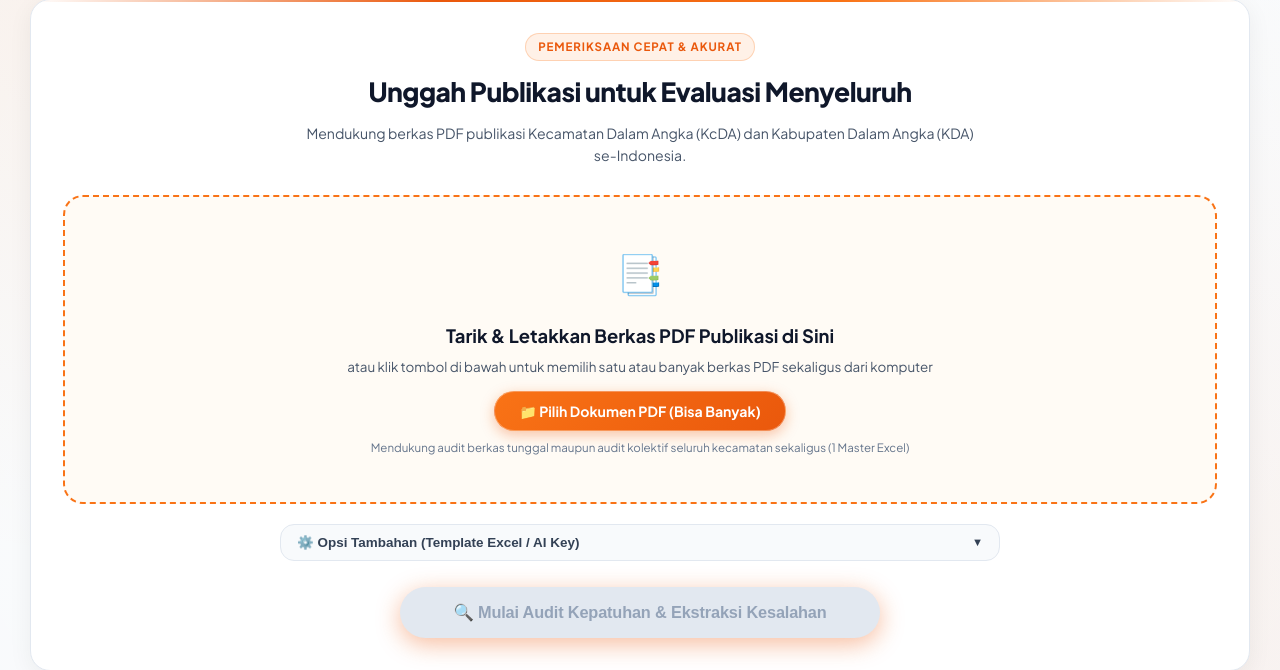
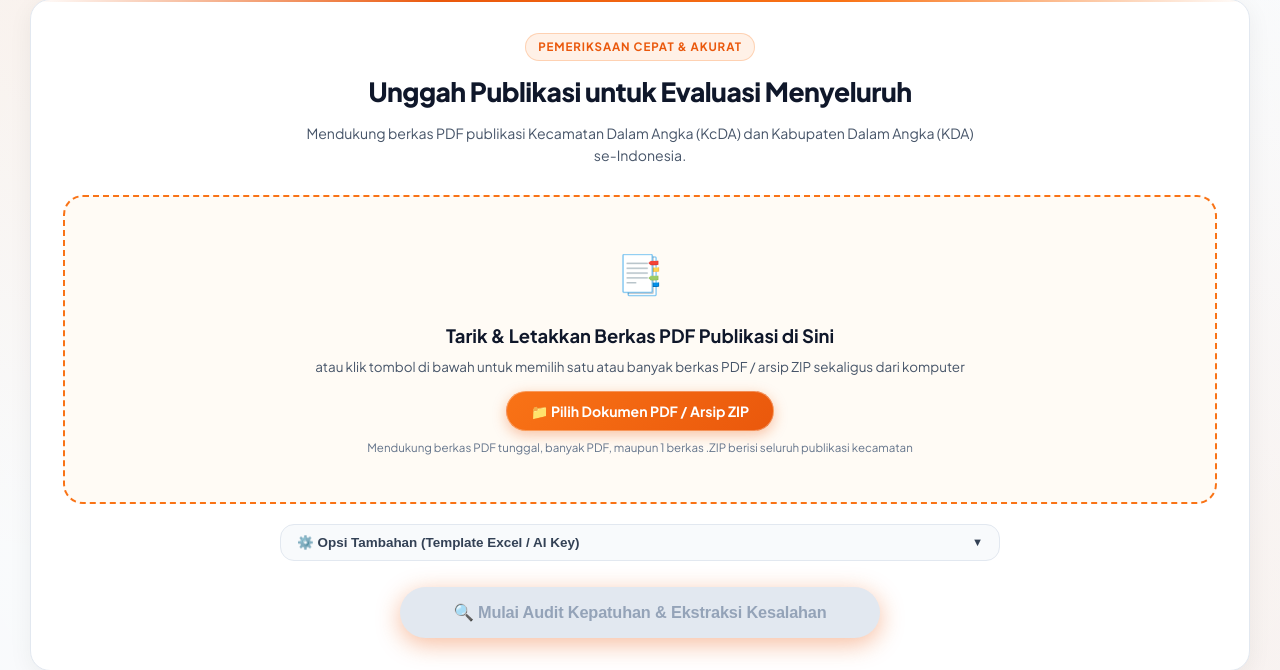
Before and after one commit to AndiFaturrahman/evaluasi-kcda-bps, a FastAPI app: page / in a window 1280 px wide. Shown: the part 188-858 px from the top of the page. Run offline with FastAPI, Linux system fonts and the light colour scheme; data that the repository does not hold is empty.

Commit message:
feat: tambahkan render.yaml dan dukungan ekstraksi arsip ZIP otomatis

```diff
--- a/web_app/main.py
+++ b/web_app/main.py
@@ -317,14 +317,33 @@ async def analyze_batch_upload(
     total_clean_districts = 0
     total_mismatch_districts = 0
 
+    import zipfile
+    pdf_paths_to_process = []
     for file_obj in pdf_files:
-        if not file_obj.filename.lower().endswith(".pdf"):
-            continue
+        fname = file_obj.filename.lower()
+        if fname.endswith(".zip"):
+            zip_saved_path = os.path.join(UPLOAD_DIR, f"zip_{task_id}_{file_obj.filename}")
+            with open(zip_saved_path, "wb") as f:
+                shutil.copyfileobj(file_obj.file, f)
+            try:
+                with zipfile.ZipFile(zip_saved_path, 'r') as zf:
+                    for member in zf.namelist():
+                        if member.lower().endswith(".pdf") and not member.startswith("__MACOSX") and not os.path.basename(member).startswith("."):
+                            extracted_name = f"batch_{task_id}_{os.path.basename(member)}"
+                            extracted_path = os.path.join(UPLOAD_DIR, extracted_name)
+                            with open(extracted_path, "wb") as out_f, zf.open(member) as in_f:
+                                shutil.copyfileobj(in_f, out_f)
+                            pdf_paths_to_process.append(extracted_path)
+            except Exception as e:
+                print(f"[ZIP Upload] Error extracting zip {file_obj.filename}: {e}")
+        elif fname.endswith(".pdf"):
+            saved_name = f"batch_{task_id}_{file_obj.filename}"
+            saved_path = os.path.join(UPLOAD_DIR, saved_name)
+            with open(saved_path, "wb") as f:
+                shutil.copyfileobj(file_obj.file, f)
+            pdf_paths_to_process.append(saved_path)
 
-        saved_name = f"batch_{task_id}_{file_obj.filename}"
-        saved_path = os.path.join(UPLOAD_DIR, saved_name)
-        with open(saved_path, "wb") as f:
-            shutil.copyfileobj(file_obj.file, f)
+    for saved_path in pdf_paths_to_process:
 
         meta = extract_pdf_metadata(saved_path)
         defects = analyze_defects(meta, custom_api_key=custom_api_key)
--- a/web_app/static/js/app.js
+++ b/web_app/static/js/app.js
@@ -249,9 +249,9 @@ document.addEventListener('DOMContentLoaded', () => {
 
     function handlePdfsSelected(fileList, isAppend = false) {
         if (!fileList || fileList.length === 0) return;
-        const validFiles = Array.from(fileList).filter(f => f.name && f.name.toLowerCase().endsWith('.pdf'));
+        const validFiles = Array.from(fileList).filter(f => f.name && (f.name.toLowerCase().endsWith('.pdf') || f.name.toLowerCase().endsWith('.zip')));
         if (validFiles.length === 0) {
-            showToast('Format berkas harus PDF publikasi BPS (.pdf)!', 'warning', 4000);
+            showToast('Format berkas harus PDF publikasi BPS (.pdf) atau arsip (.zip)!', 'warning', 4000);
             return;
         }
 
@@ -271,7 +271,12 @@ document.addEventListener('DOMContentLoaded', () => {
             showToast(`✓ Ditambahkan ${addedCount} berkas PDF baru ke antrean!`, 'success', 3000);
         } else {
             selectedPdfFiles = validFiles;
-            showToast(`✓ ${validFiles.length} berkas PDF dipilih. Klik "Mulai Audit" sekarang!`, 'success', 3500);
+            const hasZip = validFiles.some(f => f.name.toLowerCase().endsWith('.zip'));
+            if (hasZip) {
+                showToast(`✓ Arsip ZIP dipilih. Sistem akan mengekstrak seluruh PDF di dalamnya!`, 'success', 3500);
+            } else {
+                showToast(`✓ ${validFiles.length} berkas PDF dipilih. Klik "Mulai Audit" sekarang!`, 'success', 3500);
+            }
         }
 
         selectedPdfFile = selectedPdfFiles[0] || null;
@@ -448,7 +453,8 @@ document.addEventListener('DOMContentLoaded', () => {
                 return;
             }
 
-            if (selectedPdfFiles.length > 1) {
+            const isZipUpload = selectedPdfFiles.some(f => f.name.toLowerCase().endsWith('.zip'));
+            if (selectedPdfFiles.length > 1 || isZipUpload) {
                 // Batch Upload Mode
                 const totalBytes = selectedPdfFiles.reduce((sum, f) => sum + f.size, 0);
                 const totalMB = (totalBytes / (1024 * 1024)).toFixed(1);
--- a/web_app/templates/index.html
+++ b/web_app/templates/index.html
@@ -72,12 +72,12 @@
                     <span class="icon-inner">📑</span>
                 </div>
                 <div class="dropzone-title">Tarik & Letakkan Berkas PDF Publikasi di Sini</div>
-                <div class="dropzone-sub">atau klik tombol di bawah untuk memilih satu atau banyak berkas PDF sekaligus dari komputer</div>
+                <div class="dropzone-sub">atau klik tombol di bawah untuk memilih satu atau banyak berkas PDF / arsip ZIP sekaligus dari komputer</div>
                 <label for="pdf-input" class="btn-select-file" id="btn-trigger-file">
-                    <span>📁 Pilih Dokumen PDF (Bisa Banyak)</span>
+                    <span>📁 Pilih Dokumen PDF / Arsip ZIP</span>
                 </label>
-                <input type="file" id="pdf-input" class="visually-hidden-file-input" accept=".pdf" multiple>
-                <div class="dropzone-note">Mendukung audit berkas tunggal maupun audit kolektif seluruh kecamatan sekaligus (1 Master Excel)</div>
+                <input type="file" id="pdf-input" class="visually-hidden-file-input" accept=".pdf,.zip" multiple>
+                <div class="dropzone-note">Mendukung berkas PDF tunggal, banyak PDF, maupun 1 berkas .ZIP berisi seluruh publikasi kecamatan</div>
             </div>
 
             <div id="file-chosen" class="file-chosen-info" style="display: none;">
@@ -91,10 +91,10 @@
                         <button type="button" class="btn-instant-analyze" id="btn-instant-analyze">
                             <span>🚀 Mulai Audit Sekarang</span>
                         </button>
-                        <button type="button" class="btn-add-more-pdf" id="btn-add-more-pdf" title="Tambah berkas PDF publikasi lainnya ke antrean">
-                            <span>➕ Tambah PDF</span>
+                        <button type="button" class="btn-add-more-pdf" id="btn-add-more-pdf" title="Tambah berkas PDF/ZIP publikasi lainnya ke antrean">
+                            <span>➕ Tambah PDF/ZIP</span>
                         </button>
-                        <input type="file" id="pdf-add-input" class="visually-hidden-file-input" accept=".pdf" multiple>
+                        <input type="file" id="pdf-add-input" class="visually-hidden-file-input" accept=".pdf,.zip" multiple>
                         <button type="button" class="btn-remove-file" id="btn-remove-file" title="Bersihkan dan pilih ulang berkas">✕ Bersihkan</button>
                     </div>
                 </div>
```
Also changed, not shown: public/static/js/app.js (+10 -4 lines), render.yaml (added, +12 -0 lines), 1 other file.
